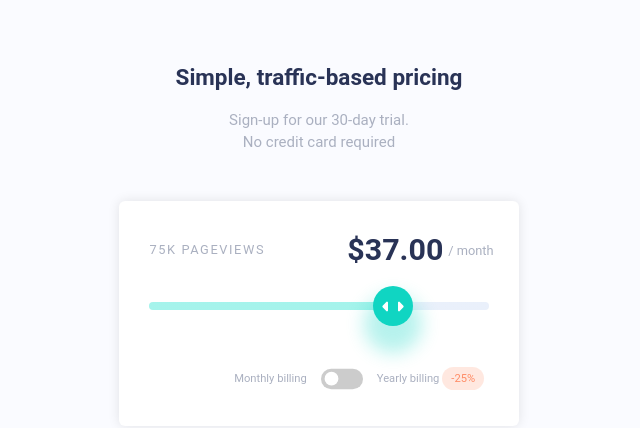
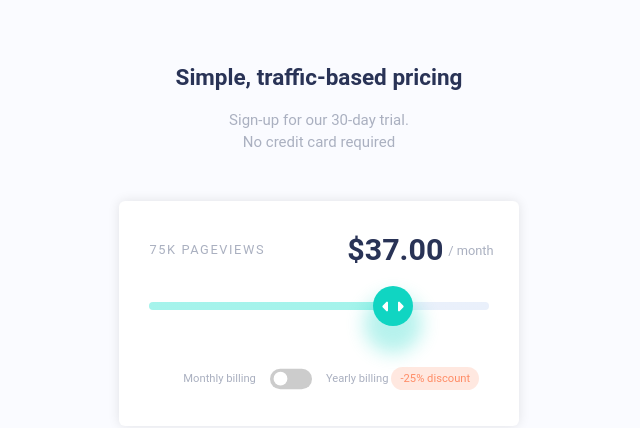
Before and after one commit to marsou001/interactive-pricing, a React (Create React App) app: page / in a window 1280 px wide. Shown: the top 428 px of the page, without its empty margins (321-961 px from the left). Built offline with nearby package versions, Linux system fonts and the light colour scheme; a web font is replaced by a local one.

Commit message:
refactor: move PricingFormCheckbox components to separate files

```diff
--- /dev/null
+++ b/src/components/PricingForm/PricingFormCheckbox/CheckboxLabel/CheckboxLabel.tsx
@@ -0,0 +1,11 @@
+import styled from 'styled-components';
+
+const CheckboxLabel = styled.label`
+    position: relative;
+    display: inline-block;
+    width: 70px;
+    height: 34px;
+    transform: scale(0.6);
+`;
+
+export default CheckboxLabel;
--- /dev/null
+++ b/src/components/PricingForm/PricingFormCheckbox/CustomCheckbox/CustomCheckbox.tsx
@@ -0,0 +1,28 @@
+import styled from 'styled-components';
+
+const CustomCheckbox = styled.div`
+    background-color: #ccc;
+    position: absolute;
+    cursor: pointer;
+    top: 0;
+    right: 0;
+    bottom: 0;
+    left: 0;
+    border-radius: 9999px;
+    transition-property: background-color;
+    transition-duration: 0.4s;
+    &::before {
+        content: "";
+        background-color: white;
+        position: absolute;
+        bottom: 6px;
+        left: 6px;
+        width: 23px;
+        height: 23px;
+        border-radius: 9999px;
+        transition-property: left;
+        transition-duration: 0.4s;
+    }
+`;
+
+export default CustomCheckbox;
--- /dev/null
+++ b/src/components/PricingForm/PricingFormCheckbox/Discount/Discount.tsx
@@ -0,0 +1,15 @@
+import styled from 'styled-components';
+
+const Discount = styled.span`
+    color: hsla(15, 100%, 70%, 1);
+    background-color: hsla(15, 100%, 70%, 0.2);
+    display: inline-block;
+    padding: 5px 9px;
+    border-radius: 9999px;
+    transform: translateX(3px);
+    @media screen and (max-width: 500px) {
+        display: none;
+    }
+`;
+
+export default Discount;
--- /dev/null
+++ b/src/components/PricingForm/PricingFormCheckbox/Input/Input.tsx
@@ -0,0 +1,9 @@
+import styled from 'styled-components';
+
+const Input = styled.input`
+    opacity: 0;
+    width: 0;
+    height: 0;
+`;
+
+export default Input;
--- a/src/components/PricingForm/PricingFormCheckbox/PricingFormCheckbox.tsx
+++ b/src/components/PricingForm/PricingFormCheckbox/PricingFormCheckbox.tsx
@@ -1,4 +1,9 @@
 import styled, { createGlobalStyle } from "styled-components";
+import PricingFormCheckboxFlex from './PricingFormCheckboxFlex/PricingFormCheckboxFlex';
+import CheckboxLabel from './CheckboxLabel/CheckboxLabel';
+import CustomCheckbox from './CustomCheckbox/CustomCheckbox';
+import Input from './Input/Input';
+import Discount from './Discount/Discount';
 
 interface PricingFormCheckboxProps {
     isYearly: boolean;
@@ -14,71 +19,14 @@ const GlobalStyle = createGlobalStyle`
     }
 `;
 
-const PricingFormCheckboxFlex = styled.div`
+const PricingFormCheckboxContainer = styled.div`
     display: flex;
     justify-content: flex-end;
 `;
 
-const PricingFormCheckboxContainer = styled.div`
-    font-size: 0.7rem;
-    display: flex;
-    align-items: center;
-    width: 90%;
-    @media screen and (min-width: 500px) {
-        width: 75%;
-    }
-`;
-
 const MonthlyBilling = styled.span``;
 
-const CheckboxLabel = styled.label`
-    position: relative;
-    display: inline-block;
-    width: 70px;
-    height: 34px;
-    transform: scale(0.6);
-`;
-const Input = styled.input`
-    opacity: 0;
-    width: 0;
-    height: 0;
-`;
-
-const CustomCheckbox = styled.div`
-    background-color: #ccc;
-    position: absolute;
-    cursor: pointer;
-    top: 0;
-    right: 0;
-    bottom: 0;
-    left: 0;
-    border-radius: 9999px;
-    transition-property: background-color;
-    transition-duration: 0.4s;
-    &::before {
-        content: "";
-        background-color: white;
-        position: absolute;
-        bottom: 6px;
-        left: 6px;
-        width: 23px;
-        height: 23px;
-        border-radius: 9999px;
-        transition-property: left;
-        transition-duration: 0.4s;
-    }
-`;
-
 const YearlyBilling = styled.span``;
-
-const Discount = styled.span`
-    color: hsla(15, 100%, 70%, 1);
-    background-color: hsla(15, 100%, 70%, 0.2);
-    display: inline-block;
-    padding: 5px 9px;
-    border-radius: 9999px;
-    transform: translateX(3px);
-`;
 
 function PricingFormCheckbox({
     isYearly,
@@ -87,8 +35,8 @@ function PricingFormCheckbox({
     return (
         <>
             <GlobalStyle />
-            <PricingFormCheckboxFlex>
-                <PricingFormCheckboxContainer>
+            <PricingFormCheckboxContainer>
+                <PricingFormCheckboxFlex>
                     <MonthlyBilling>Monthly billing</MonthlyBilling>
                     <CheckboxLabel>
                         <Input type="checkbox" />
@@ -98,9 +46,9 @@ function PricingFormCheckbox({
                         />
                     </CheckboxLabel>
                     <YearlyBilling>Yearly billing</YearlyBilling>
-                    <Discount>-25%</Discount>
-                </PricingFormCheckboxContainer>
-            </PricingFormCheckboxFlex>
+                    <Discount>-25% <span>discount</span></Discount>
+                </PricingFormCheckboxFlex>
+            </PricingFormCheckboxContainer>
         </>
     );
 }
--- /dev/null
+++ b/src/components/PricingForm/PricingFormCheckbox/PricingFormCheckboxFlex/PricingFormCheckboxFlex.tsx
@@ -0,0 +1,13 @@
+import styled from 'styled-components';
+
+const PricingFormCheckboxFlex = styled.div`
+    font-size: 0.7rem;
+    display: flex;
+    align-items: center;
+    width: 90%;
+    @media screen and (min-width: 500px) {
+        width: 90%;
+    }
+`;
+
+export default PricingFormCheckboxFlex;
```
